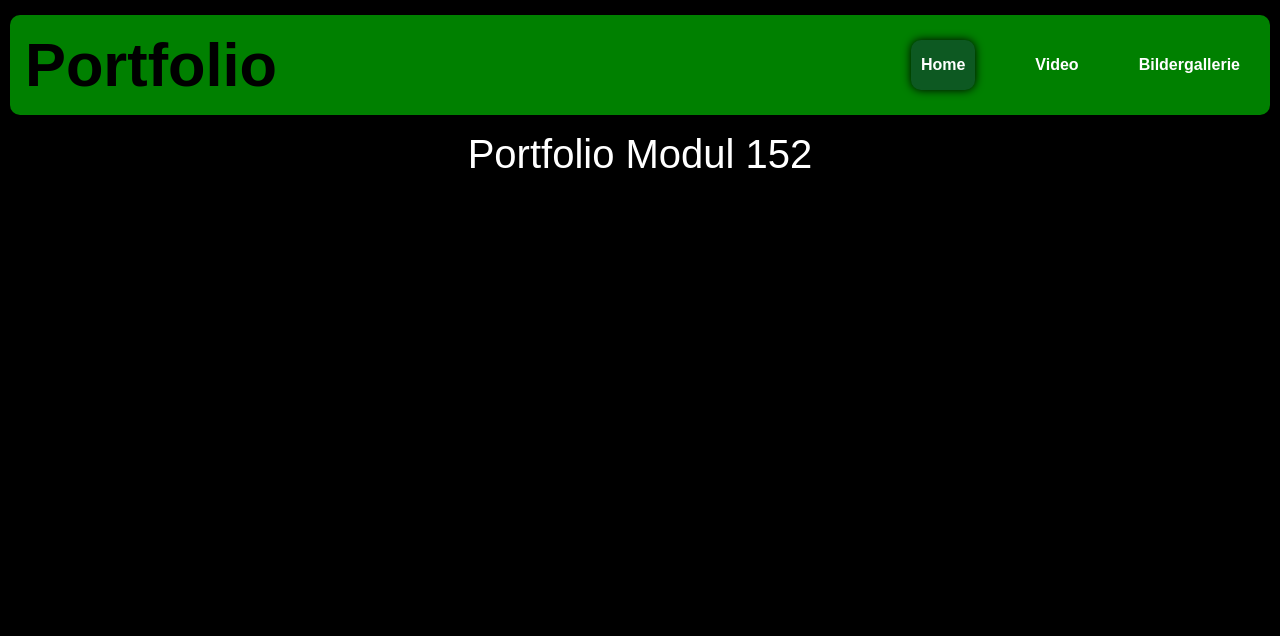
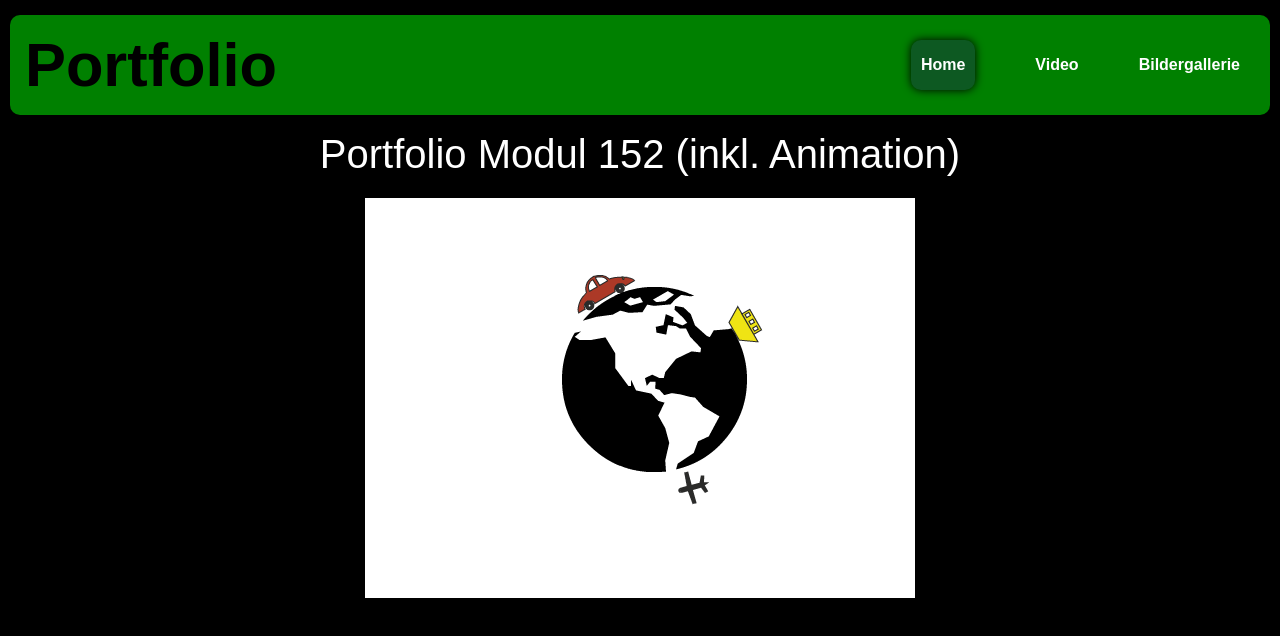
Before and after one commit to LeandroCarvalho200409/m152_portfolio, a React (Create React App) app: page / in a window 1280 px wide. Shown: the top 636 px of the page. Built offline with nearby package versions, Linux system fonts and the light colour scheme.

Commit message:
Added Animation to the Homepage

```diff
--- a/src/Home.js
+++ b/src/Home.js
@@ -3,8 +3,9 @@ import { Link } from 'react-router-dom';
 
 function Home() {
   return(
-    <div>
-        <h1 className="pageHeader">Portfolio Modul 152</h1>
+    <div className="home">
+      <h1 className="pageHeader">Portfolio Modul 152 (inkl. Animation)</h1>
+      <img className="animation" src={ process.env.PUBLIC_URL + "/images/animation.gif" } alt="animation" />
     </div>
   );
 }
--- a/src/index.css
+++ b/src/index.css
@@ -119,3 +119,14 @@ nav .active p{
     margin-left: 10px;
     margin-right: 10px;
 }
+
+.home{
+    display: flex;
+    flex-direction: column;
+}
+
+.animation{
+    margin-left: auto;
+    margin-right: auto;
+    max-width: 700px;
+}
```
Also changed, not shown: public/images/animation.gif (added), public/images/animation1.gif (added).
